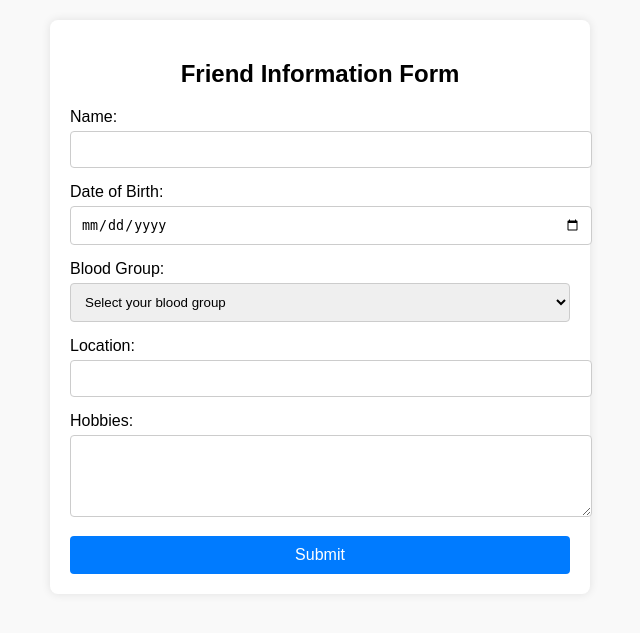
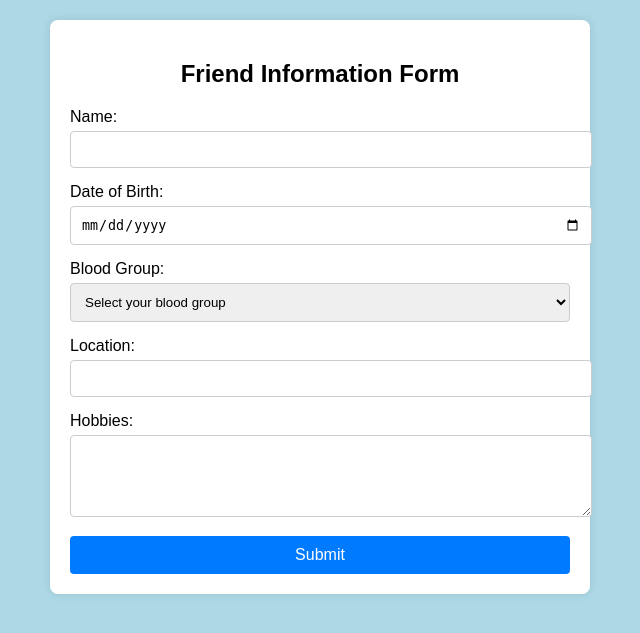
Before and after one commit to AmittAshok/Slam-book, a Flask app: page / in a window 1280 px wide. Shown: the top 633 px of the page, without its empty margins (320-960 px from the left). Run offline with Flask 2, Linux system fonts and the light colour scheme.

Commit message:
Update index.html

```diff
--- a/templates/index.html
+++ b/templates/index.html
@@ -9,7 +9,7 @@
             font-family: Arial, sans-serif;
             margin: 20px;
             padding: 0;
-            background-color: #f9f9f9;
+            background-color: #add8e6;
         }
         form {
             max-width: 500px;
```
